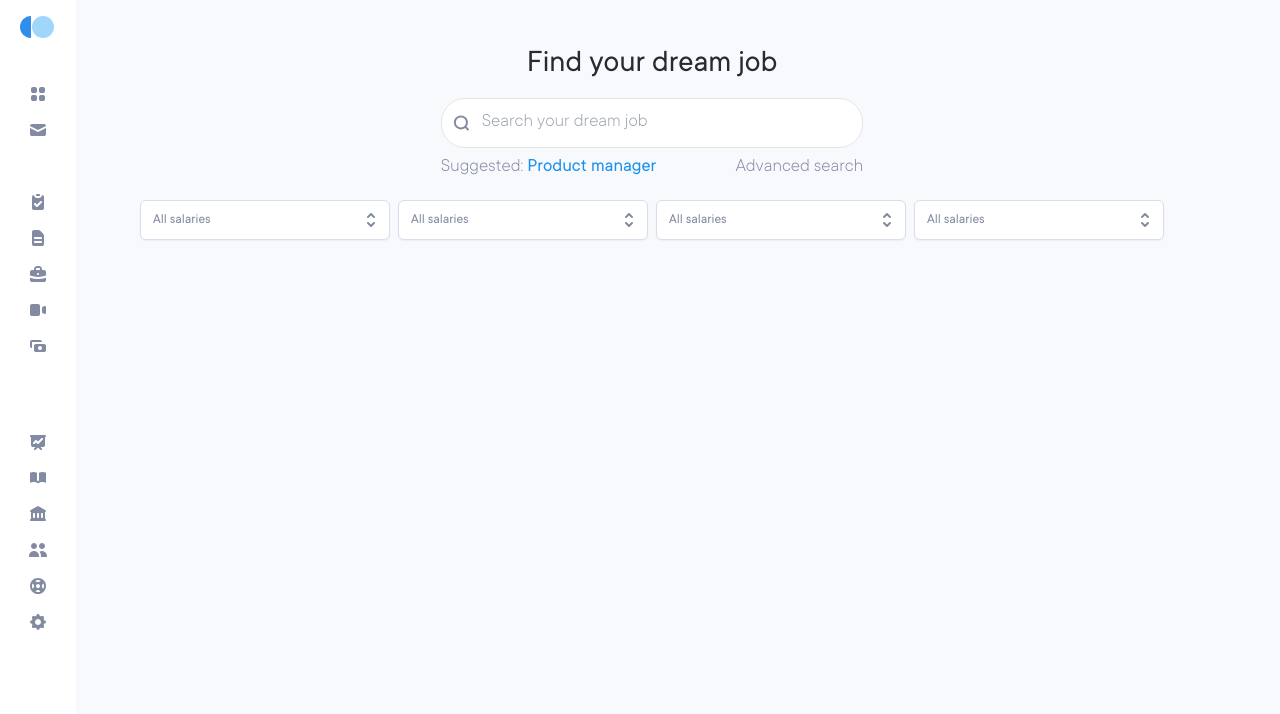
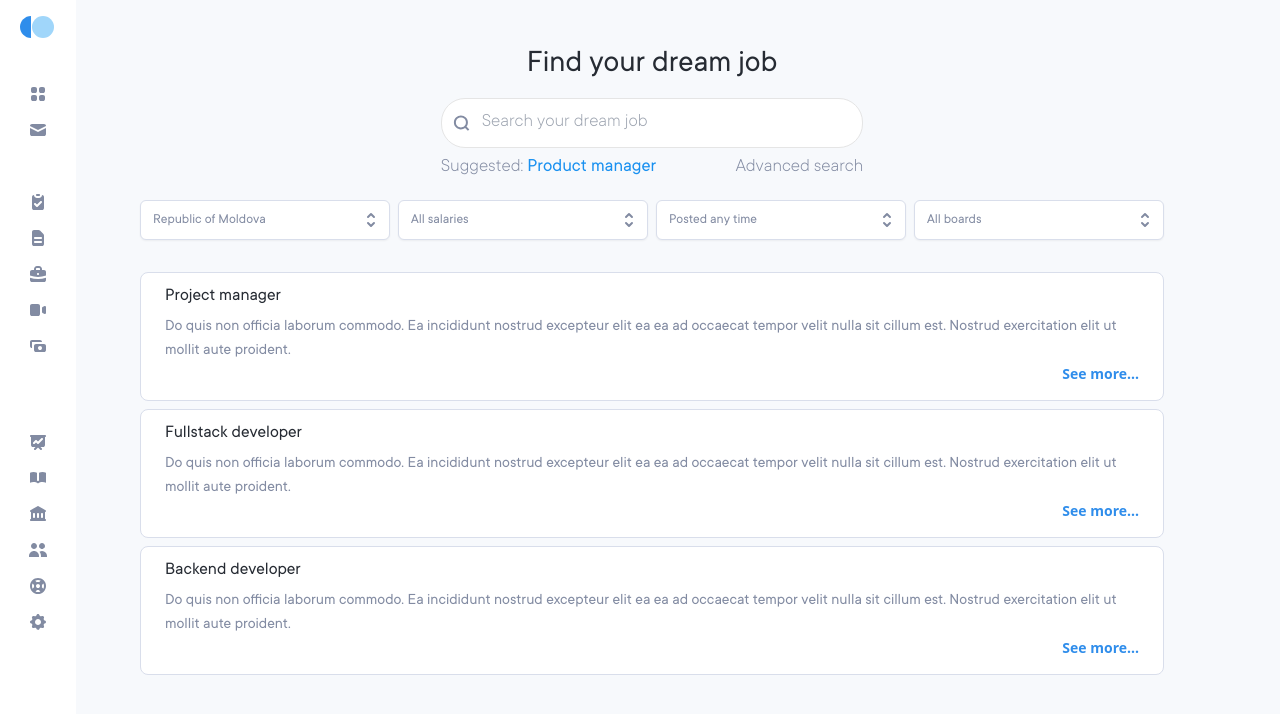
Before and after one commit to andreipasat/career, a React (Create React App) app: page /job-search in a window 1280 px wide. Shown: the top 714 px of the page. Built offline with nearby package versions, Linux system fonts and the light colour scheme.

Commit message:
jos list

```diff
--- a/src/components/Atoms/AppDropdown.jsx
+++ b/src/components/Atoms/AppDropdown.jsx
@@ -14,8 +14,8 @@ const AppDropdown = ({selected,options, setSelected}) => {
 
             <Menu.Button
                     className="bg-white relative w-full border border-gray-1 rounded-md shadow-sm
-                    pl-3 pr-10 py-2 text-left cursor-default focus:outline-none focus:ring-1
-                    focus:ring-indigo focus:border-indigo sm:text-sm">
+                    pl-3 pr-10 py-2 text-left cursor-default focus:outline-none
+                    focus:ring-gray-1 focus:border-gray-1 sm:text-sm">
                 <span className="block truncate text-gray-3">
                     {selected.name}
                 </span>
--- a/src/components/Organisms/FileUpload.jsx
+++ b/src/components/Organisms/FileUpload.jsx
@@ -1,5 +1,5 @@
 import AppInputFile from "../Atoms/AppInputFile";
-import {useEffect, useState} from "react";
+import {useState} from "react";
 import getForm from "../../hooks/form";
 import http from "../../hooks/http"
 
--- a/src/components/Pages/JobSearch.jsx
+++ b/src/components/Pages/JobSearch.jsx
@@ -1,8 +1,14 @@
 import AppDropdown from "../Atoms/AppDropdown";
 
 import useDropdown from "../../hooks/dropdown";
+import useObjectsList from "../../hooks/objectsList";
 
 const JobsSearch = () => {
+
+    const addressOptions = [
+        {val: 'md', name: 'Republic of Moldova'},
+        {val: 'jupiter', name: 'Jupiter'},
+    ]
 
     const salaryOptions = [
         {val: null, name: 'All salaries'},
@@ -12,7 +18,41 @@ const JobsSearch = () => {
         {val: 500000, name: '500000'},
     ]
 
+    const postedTimeOptions = [
+        {val: null, name: 'Posted any time'},
+        {val: '30d', name: 'Within 30 days'},
+        {val: '10d', name: 'Within 10 days'},
+        {val: '5d', name: 'Within 5 days'},
+        {val: '1d', name: 'Within 1 day'},
+    ]
+
+    const boardsOptions = [
+        {val: null, name: 'All boards'},
+        {val: 'zip', name: 'ZipRecruiter'},
+        {val: 'indeed', name: 'Indeed'},
+    ]
+
+    const addressDropdown = useDropdown(addressOptions[0], addressOptions)
     const salaryDropdown = useDropdown(salaryOptions[0], salaryOptions)
+    const postTimeDropdown = useDropdown(postedTimeOptions[0], postedTimeOptions)
+    const boardsDropdown = useDropdown(boardsOptions[0], boardsOptions)
+
+    const jobsList = [
+        {
+            title: 'Project manager',
+            description : 'Do quis non officia laborum commodo. Ea incididunt nostrud excepteur elit ea ea ad occaecat tempor velit nulla sit cillum est. Nostrud exercitation elit ut mollit aute proident.'
+        },
+        {
+            title: 'Fullstack developer',
+            description : 'Do quis non officia laborum commodo. Ea incididunt nostrud excepteur elit ea ea ad occaecat tempor velit nulla sit cillum est. Nostrud exercitation elit ut mollit aute proident.'
+        },
+        {
+            title: 'Backend developer',
+            description : 'Do quis non officia laborum commodo. Ea incididunt nostrud excepteur elit ea ea ad occaecat tempor velit nulla sit cillum est. Nostrud exercitation elit ut mollit aute proident.'
+        }
+    ]
+
+    const jobs = useObjectsList(jobsList)
 
     return (
         <>
@@ -42,7 +82,7 @@ const JobsSearch = () => {
             <div className="p-4 m-auto text-center flex justify-center space-x-2">
 
                 <div className="w-1/4">
-                    <AppDropdown selected={salaryDropdown.value} setSelected={salaryDropdown.onChange}  options={salaryDropdown.options} />
+                    <AppDropdown selected={addressDropdown.value} setSelected={addressDropdown.onChange}  options={addressDropdown.options} />
                 </div>
 
                 <div className="w-1/4">
@@ -50,14 +90,33 @@ const JobsSearch = () => {
                 </div>
 
                 <div className="w-1/4">
-                    <AppDropdown selected={salaryDropdown.value} setSelected={salaryDropdown.onChange}  options={salaryDropdown.options} />
+                    <AppDropdown selected={postTimeDropdown.value} setSelected={postTimeDropdown.onChange}  options={postTimeDropdown.options} />
                 </div>
 
                 <div className="w-1/4">
-                    <AppDropdown selected={salaryDropdown.value} setSelected={salaryDropdown.onChange}  options={salaryDropdown.options} />
+                    <AppDropdown selected={boardsDropdown.value} setSelected={boardsDropdown.onChange}  options={boardsDropdown.options} />
                 </div>
 
             </div>
+
+            {jobs &&
+                <div className="p-4 m-auto text-left space-y-2">
+                    {jobs.list.map((job, idx) => {
+                        return (
+                            <div key={job.title + idx} className="px-6 py-3 text-gray-3 bg-white border border-gray-1 rounded-lg">
+                                <h1 className="text-neutral text-lg mb-2">{job.title}</h1>
+                                <p>{job.description}</p>
+                                <div className="text-right">
+                                    <a href="#" className="">
+                                        <span className="text-sm font-semibold font-sans text-indigo">See more...</span>
+                                    </a>
+                                </div>
+                            </div>
+                        )
+                    })}
+
+                </div>
+            }
         </>
     )
 }
--- /dev/null
+++ b/src/hooks/objectsList.js
@@ -0,0 +1,13 @@
+import { useState } from "react"
+
+const useObjectsList = (initList) => {
+    const [list, setList] = useState(initList)
+
+    const placeList = (values) => {
+        setList(values)
+    }
+
+    return {list, placeList}
+}
+
+export default useObjectsList
```
